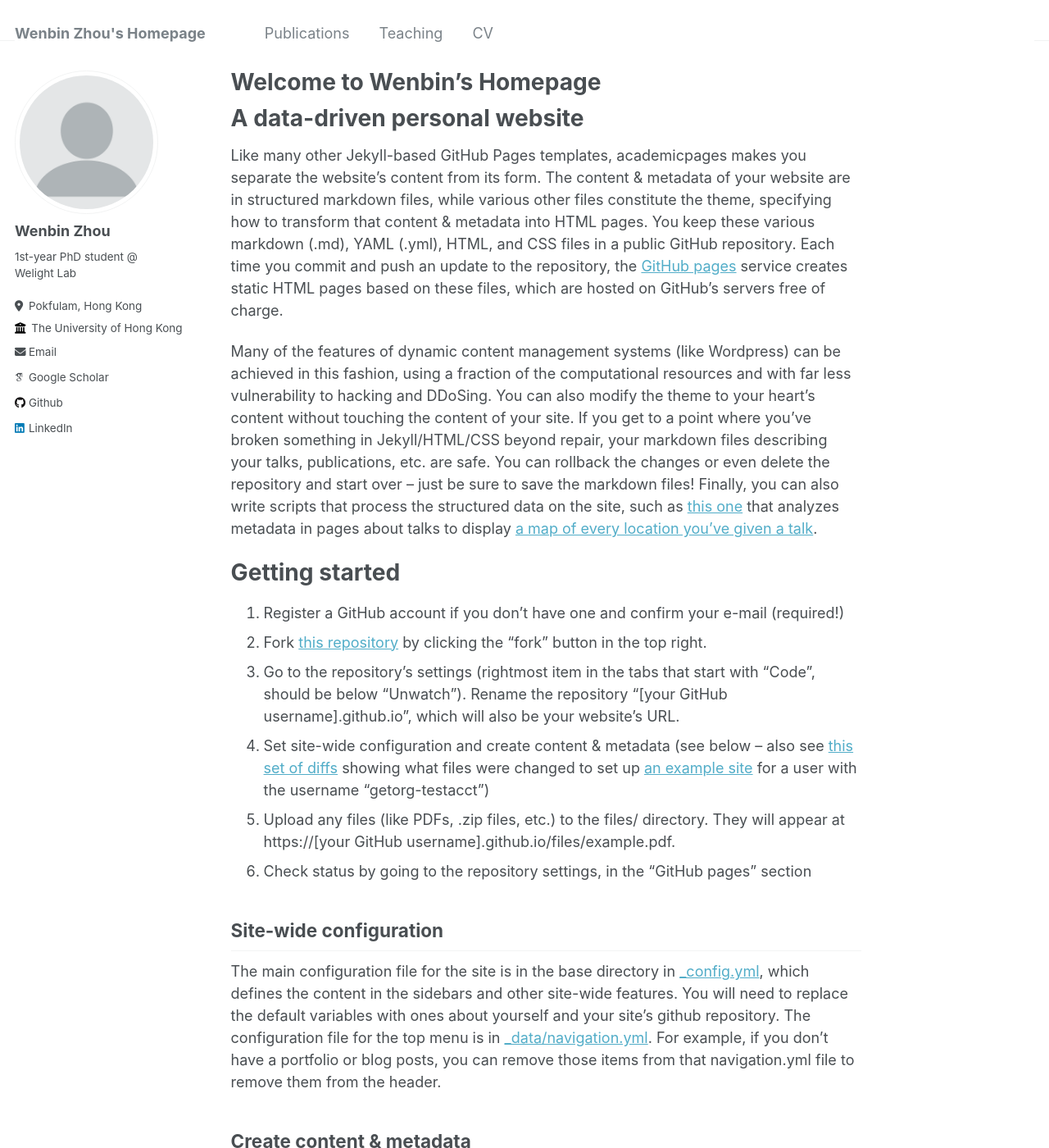
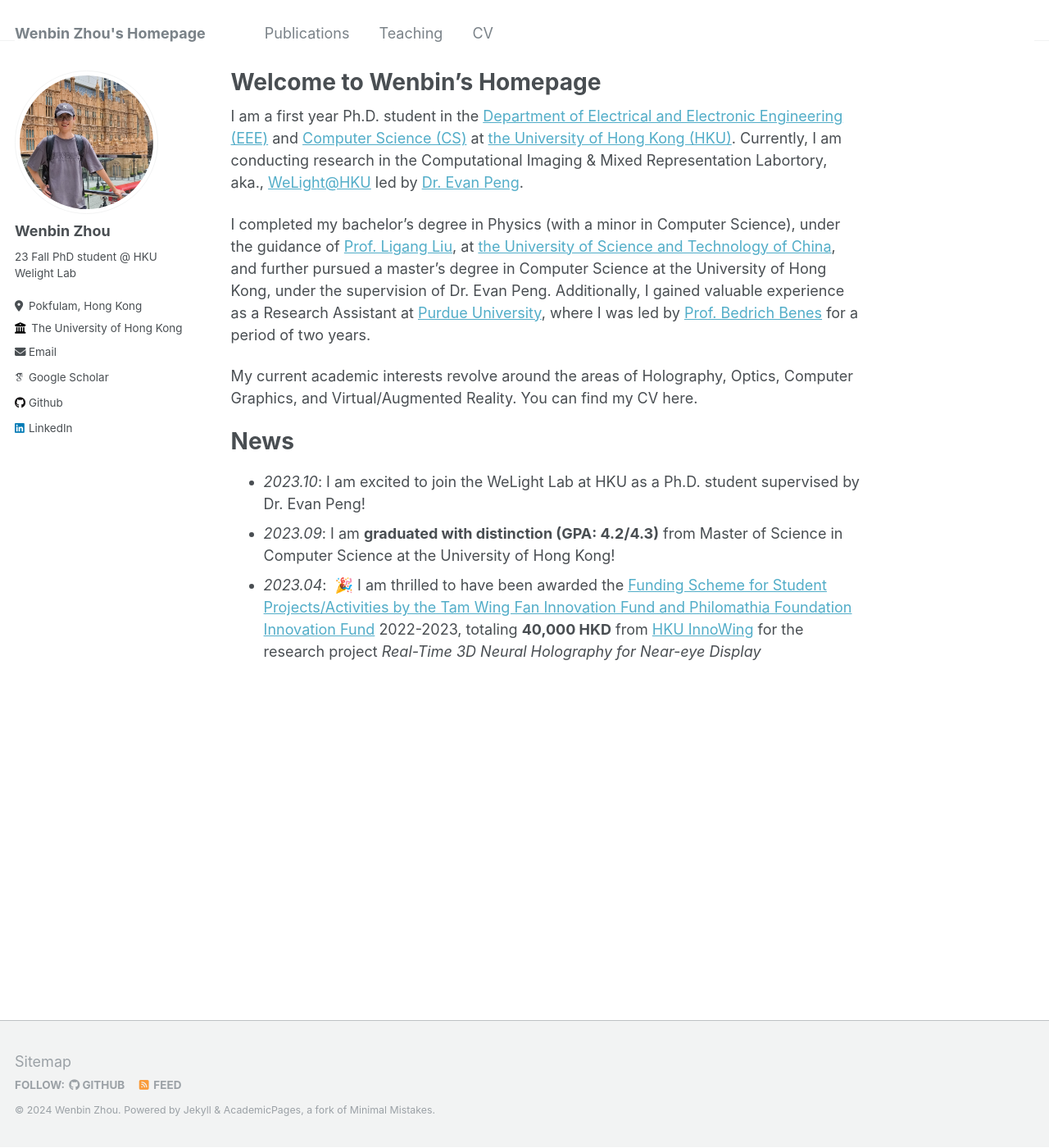
Before and after one commit to zhou-wb/wenbin1, a Jekyll site: the page built from _pages/about.md, in a window 1280 px wide and 1400 px high. Shown: the whole window at 82% size. Built offline with Jekyll 4.4.1, drawn with Linux system fonts in a browser that asks for light colours; some web fonts are replaced; some of the changed text lies outside the part shown.

Commit message:
first commit

```diff
--- a/_config.yml
+++ b/_config.yml
@@ -21,10 +21,10 @@ repository               : "zhou-wb/zhou-wb.github.io"
 #               Additional customization can be done by editing /_includes/author-profile.html
 author:
   # Biographic information
-  avatar           : "profile.png"
+  avatar           : "Wenbin_square.jpg"
   name             : "Wenbin Zhou"
   pronouns         : # example: "she/her"
-  bio              : "1st-year PhD student @ Welight Lab"
+  bio              : "23 Fall PhD student @ HKU Welight Lab"
   location         : "Pokfulam, Hong Kong"
   employer         : "The University of Hong Kong"
   uri              : # URL
--- a/_pages/about.md
+++ b/_pages/about.md
@@ -7,42 +7,16 @@ redirect_from:
   - /about.html
 ---
 
+<!-- About Me
+===== -->
+I am a first year Ph.D. student in the [Department of Electrical and Electronic Engineering (EEE)]() and [Computer Science (CS)]() at [the University of Hong Kong (HKU)](). Currently, I am conducting research in the Computational Imaging & Mixed Representation Labortory, aka., [WeLight@HKU]() led by [Dr. Evan Peng]().
 
-A data-driven personal website
-======
-Like many other Jekyll-based GitHub Pages templates, academicpages makes you separate the website's content from its form. The content & metadata of your website are in structured markdown files, while various other files constitute the theme, specifying how to transform that content & metadata into HTML pages. You keep these various markdown (.md), YAML (.yml), HTML, and CSS files in a public GitHub repository. Each time you commit and push an update to the repository, the [GitHub pages](https://pages.github.com/) service creates static HTML pages based on these files, which are hosted on GitHub's servers free of charge.
+I completed my bachelor's degree in Physics (with a minor in Computer Science), under the guidance of [Prof. Ligang Liu](), at [the University of Science and Technology of China](), and further pursued a master's degree in Computer Science at the University of Hong Kong, under the supervision of Dr. Evan Peng. Additionally, I gained valuable experience as a Research Assistant at [Purdue University](), where I was led by [Prof. Bedrich Benes]() for a period of two years.
 
-Many of the features of dynamic content management systems (like Wordpress) can be achieved in this fashion, using a fraction of the computational resources and with far less vulnerability to hacking and DDoSing. You can also modify the theme to your heart's content without touching the content of your site. If you get to a point where you've broken something in Jekyll/HTML/CSS beyond repair, your markdown files describing your talks, publications, etc. are safe. You can rollback the changes or even delete the repository and start over -- just be sure to save the markdown files! Finally, you can also write scripts that process the structured data on the site, such as [this one](https://github.com/academicpages/academicpages.github.io/blob/master/talkmap.ipynb) that analyzes metadata in pages about talks to display [a map of every location you've given a talk](https://academicpages.github.io/talkmap.html).
+My current academic interests revolve around the areas of Holography, Optics, Computer Graphics, and Virtual/Augmented Reality. You can find my CV here.
 
-Getting started
-======
-1. Register a GitHub account if you don't have one and confirm your e-mail (required!)
-1. Fork [this repository](https://github.com/academicpages/academicpages.github.io) by clicking the "fork" button in the top right.
-1. Go to the repository's settings (rightmost item in the tabs that start with "Code", should be below "Unwatch"). Rename the repository "[your GitHub username].github.io", which will also be your website's URL.
-1. Set site-wide configuration and create content & metadata (see below -- also see [this set of diffs](http://archive.is/3TPas) showing what files were changed to set up [an example site](https://getorg-testacct.github.io) for a user with the username "getorg-testacct")
-1. Upload any files (like PDFs, .zip files, etc.) to the files/ directory. They will appear at https://[your GitHub username].github.io/files/example.pdf.
-1. Check status by going to the repository settings, in the "GitHub pages" section
-
-Site-wide configuration
-------
-The main configuration file for the site is in the base directory in [_config.yml](https://github.com/academicpages/academicpages.github.io/blob/master/_config.yml), which defines the content in the sidebars and other site-wide features. You will need to replace the default variables with ones about yourself and your site's github repository. The configuration file for the top menu is in [_data/navigation.yml](https://github.com/academicpages/academicpages.github.io/blob/master/_data/navigation.yml). For example, if you don't have a portfolio or blog posts, you can remove those items from that navigation.yml file to remove them from the header.
-
-Create content & metadata
-------
-For site content, there is one markdown file for each type of content, which are stored in directories like _publications, _talks, _posts, _teaching, or _pages. For example, each talk is a markdown file in the [_talks directory](https://github.com/academicpages/academicpages.github.io/tree/master/_talks). At the top of each markdown file is structured data in YAML about the talk, which the theme will parse to do lots of cool stuff. The same structured data about a talk is used to generate the list of talks on the [Talks page](https://academicpages.github.io/talks), each [individual page](https://academicpages.github.io/talks/2012-03-01-talk-1) for specific talks, the talks section for the [CV page](https://academicpages.github.io/cv), and the [map of places you've given a talk](https://academicpages.github.io/talkmap.html) (if you run this [python file](https://github.com/academicpages/academicpages.github.io/blob/master/talkmap.py) or [Jupyter notebook](https://github.com/academicpages/academicpages.github.io/blob/master/talkmap.ipynb), which creates the HTML for the map based on the contents of the _talks directory).
-
-**Markdown generator**
-
-I have also created [a set of Jupyter notebooks](https://github.com/academicpages/academicpages.github.io/tree/master/markdown_generator
-) that converts a CSV containing structured data about talks or presentations into individual markdown files that will be properly formatted for the academicpages template. The sample CSVs in that directory are the ones I used to create my own personal website at stuartgeiger.com. My usual workflow is that I keep a spreadsheet of my publications and talks, then run the code in these notebooks to generate the markdown files, then commit and push them to the GitHub repository.
-
-How to edit your site's GitHub repository
-------
-Many people use a git client to create files on their local computer and then push them to GitHub's servers. If you are not familiar with git, you can directly edit these configuration and markdown files directly in the github.com interface. Navigate to a file (like [this one](https://github.com/academicpages/academicpages.github.io/blob/master/_talks/2012-03-01-talk-1.md) and click the pencil icon in the top right of the content preview (to the right of the "Raw | Blame | History" buttons). You can delete a file by clicking the trashcan icon to the right of the pencil icon. You can also create new files or upload files by navigating to a directory and clicking the "Create new file" or "Upload files" buttons.
-
-Example: editing a markdown file for a talk
-![Editing a markdown file for a talk](/images/editing-talk.png)
-
-For more info
-------
-More info about configuring academicpages can be found in [the guide](https://academicpages.github.io/markdown/). The [guides for the Minimal Mistakes theme](https://mmistakes.github.io/minimal-mistakes/docs/configuration/) (which this theme was forked from) might also be helpful.
+News
+=====
+- *2023.10*: I am excited to join the WeLight Lab at HKU as a Ph.D. student supervised by Dr. Evan Peng!
+- *2023.09*: I am **graduated with distinction (GPA: 4.2/4.3)** from Master of Science in Computer Science at the University of Hong Kong!
+- *2023.04*: &nbsp;🎉 I am thrilled to have been awarded the [Funding Scheme for Student Projects/Activities by the Tam Wing Fan Innovation Fund and Philomathia Foundation Innovation Fund]() 2022-2023, totaling **40,000 HKD** from [HKU InnoWing]() for the research project *Real-Time 3D Neural Holography for Near-eye Display*
```
Also changed, not shown: images/Wenbin_square.jpg (added).
